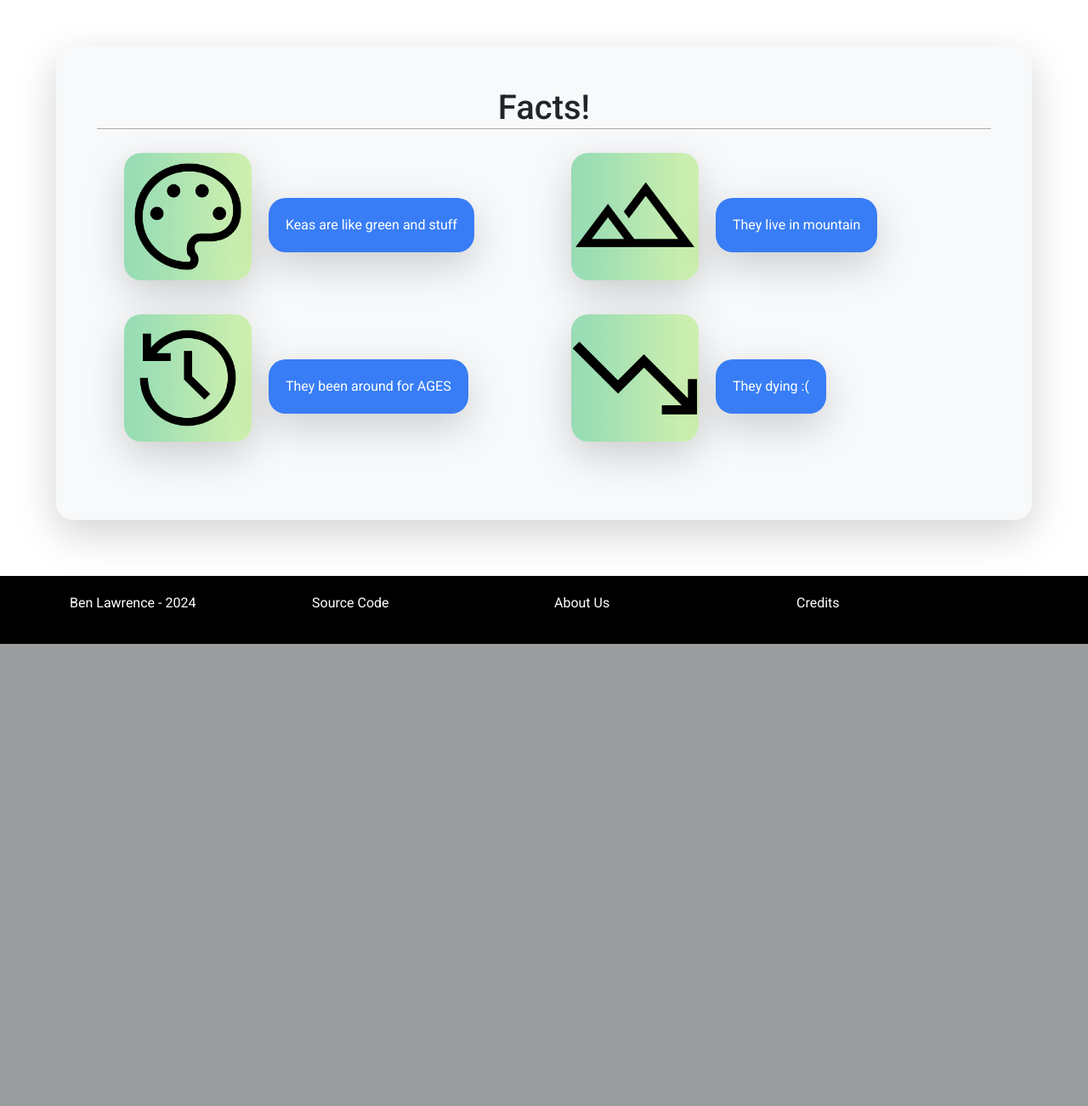
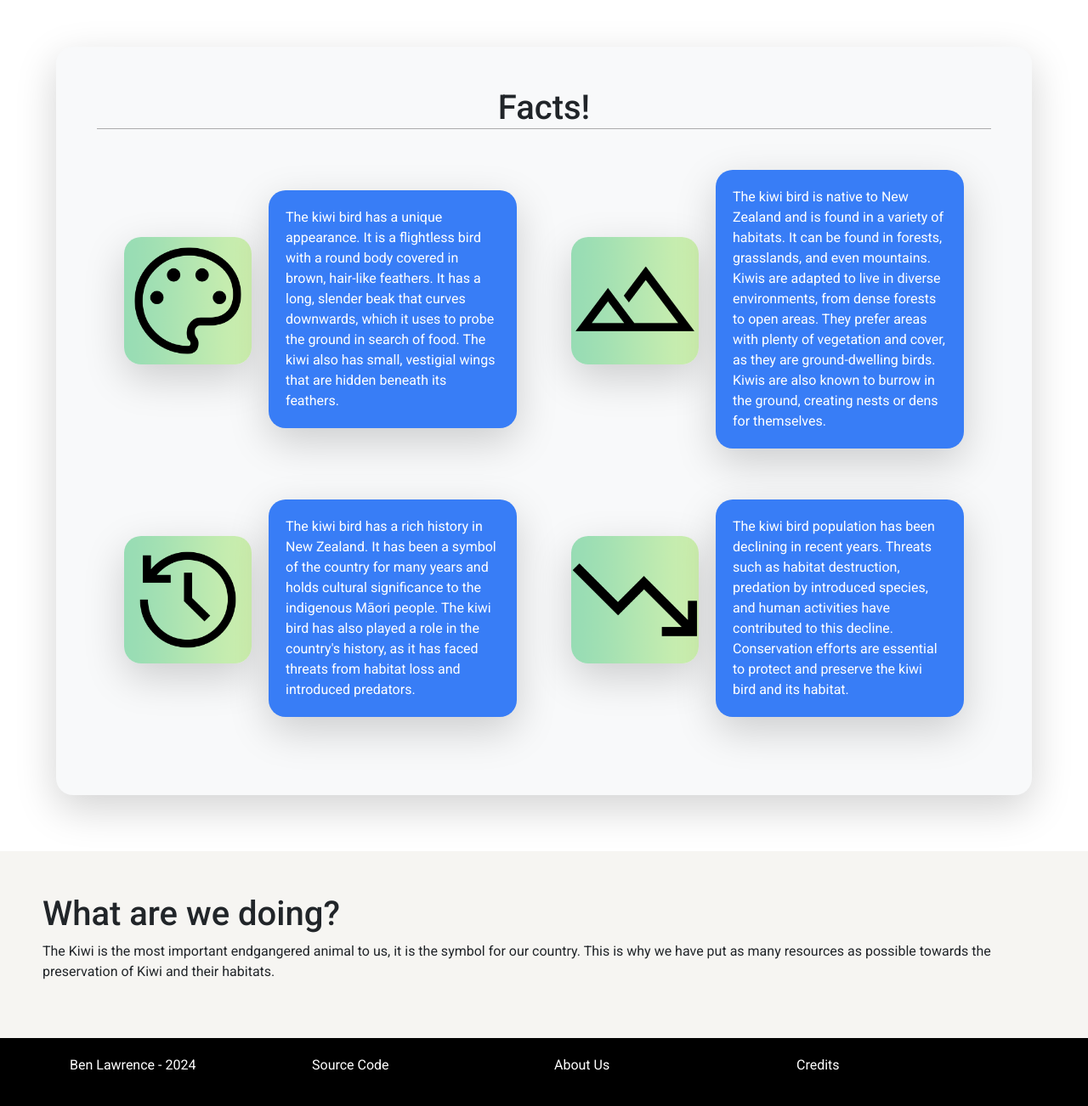
Before and after one commit to Bentheminernz/1.2-Develop-a-digital-technologies-outcome, a Flask app: page /kiwi in a window 1280 px wide. Shown: the part 1027-2329 px from the top of the page at 85% size. Before the commit the page ends 1785 px from the top, so only its background shows below. Run offline with Flask 3, Linux system fonts and the light colour scheme; some web fonts are replaced.

Commit message:
animal facts

```diff
--- a/templates/animals/kiwi.html
+++ b/templates/animals/kiwi.html
@@ -19,31 +19,35 @@
                     <div class="col-md-6">
                         <div class="icon-text-container">
                             <img src="{{url_for('static', filename='imgs/icons/kea/Appearance.png')}}" class="icon">
-                            <p>Keas are like green and stuff</p>
+                            <p>The kiwi bird has a unique appearance. It is a flightless bird with a round body covered in brown, hair-like feathers. It has a long, slender beak that curves downwards, which it uses to probe the ground in search of food. The kiwi also has small, vestigial wings that are hidden beneath its feathers.</p>
                         </div>
                     </div>
                     <div class="col-md-6">
                         <div class="icon-text-container">
                             <img src="{{url_for('static', filename='imgs/icons/kea/habitat.png')}}" class="icon">
-                            <p>They live in mountain</p>
+                            <p>The kiwi bird is native to New Zealand and is found in a variety of habitats. It can be found in forests, grasslands, and even mountains. Kiwis are adapted to live in diverse environments, from dense forests to open areas. They prefer areas with plenty of vegetation and cover, as they are ground-dwelling birds. Kiwis are also known to burrow in the ground, creating nests or dens for themselves.</p>
                         </div>
                     </div>
                     <div class="col-md-6">
                         <div class="icon-text-container">
                             <img src="{{url_for('static', filename='imgs/icons/kea/history.png')}}" class="icon">
-                            <p>They been around for AGES</p>
+                            <p>The kiwi bird has a rich history in New Zealand. It has been a symbol of the country for many years and holds cultural significance to the indigenous Māori people. The kiwi bird has also played a role in the country's history, as it has faced threats from habitat loss and introduced predators.</p>
                         </div>
                     </div>
                     <div class="col-md-6">
                         <div class="icon-text-container">
                             <img src="{{url_for('static', filename='imgs/icons/kea/trenddown.png')}}" class="icon">
-                            <p>They dying :(</p>
+                            <p>The kiwi bird population has been declining in recent years. Threats such as habitat destruction, predation by introduced species, and human activities have contributed to this decline. Conservation efforts are essential to protect and preserve the kiwi bird and its habitat.</p>
                         </div>
                     </div>
                 </div>
             </div>
         </div>
     </section>
+    <section class="section-two">
+        <h1>What are we doing?</h1>
+        <p>The Kiwi is the most important endgangered animal to us, it is the symbol for our country. This is why we have put as many resources as possible towards the preservation of Kiwi and their habitats.</p>
+    </section>
     {% include 'parts/footer.html' %}
 </body>
 </html>
```
Also changed, not shown: templates/animals/kea.html (+21 -1 lines), 2 other files.
